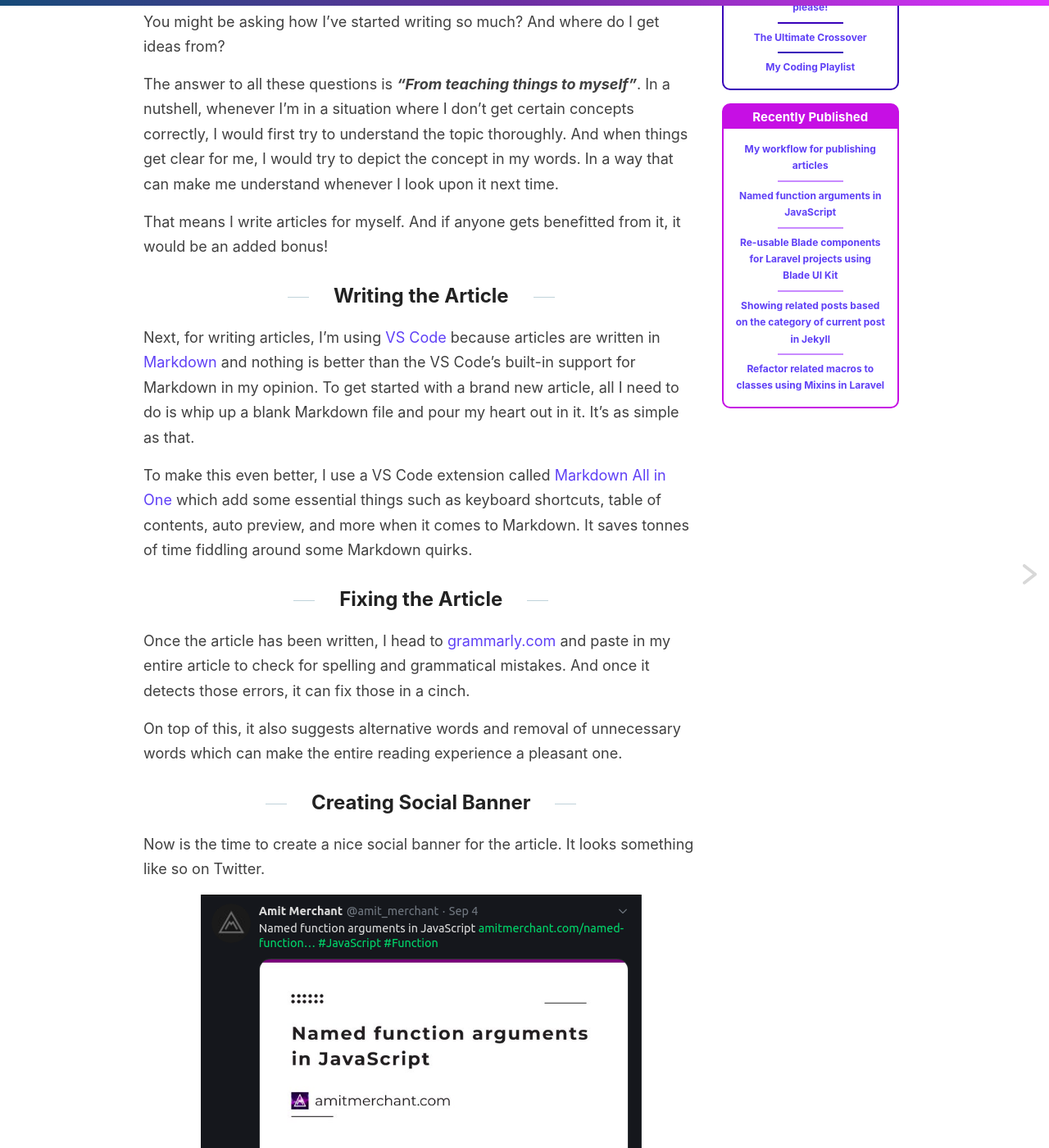
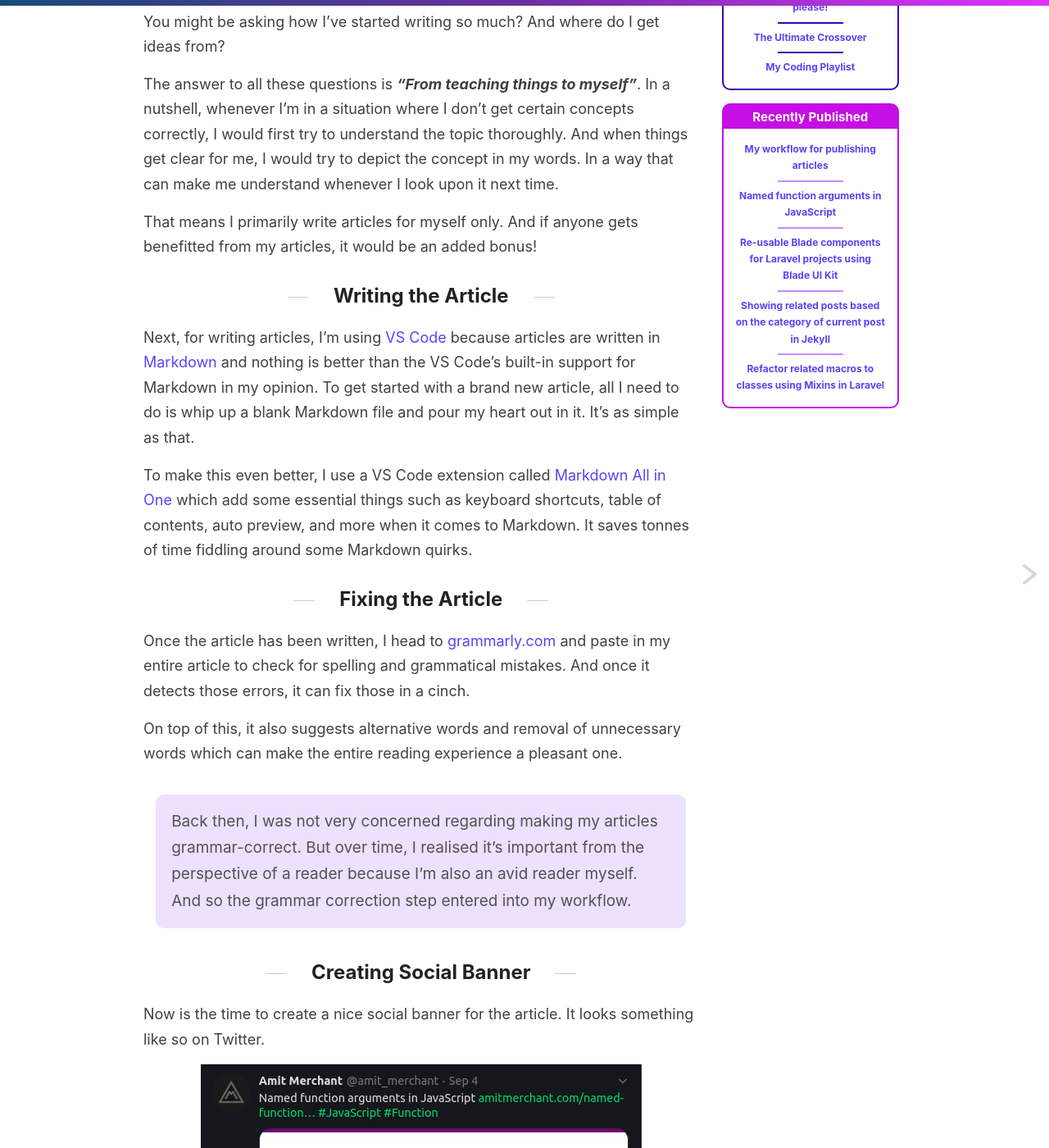
Before and after one commit to varunkumardev/amitmerchant1990.github.io, a Jekyll site: the page built from _posts/2020-09-07-my-workflow-for-publishing-articles.md, in a window 1280 px wide and 1400 px high, scrolled down 712 px. Shown: the whole window at 82% size. Built offline with Jekyll 4.4.1, drawn with Linux system fonts in a browser that asks for light colours; comment, search, counter and statistics services are not loaded.

Commit message:
improve post.

```diff
--- a/_posts/2020-09-07-my-workflow-for-publishing-articles.md
+++ b/_posts/2020-09-07-my-workflow-for-publishing-articles.md
@@ -17,7 +17,7 @@
 
 The answer to all these questions is ***"From teaching things to myself"***. In a nutshell, whenever I'm in a situation where I don't get certain concepts correctly, I would first try to understand the topic thoroughly. And when things get clear for me, I would try to depict the concept in my words. In a way that can make me understand whenever I look upon it next time.
 
-That means I write articles for myself. And if anyone gets benefitted from it, it would be an added bonus!
+That means I primarily write articles for myself only. And if anyone gets benefitted from my articles, it would be an added bonus!
 
 ## Writing the Article
 
@@ -30,6 +30,8 @@
 Once the article has been written, I head to [grammarly.com](https://www.grammarly.com/) and paste in my entire article to check for spelling and grammatical mistakes. And once it detects those errors, it can fix those in a cinch.
 
 On top of this, it also suggests alternative words and removal of unnecessary words which can make the entire reading experience a pleasant one.
+
+> Back then, I was not very concerned regarding making my articles grammar-correct. But over time, I realised it's important from the perspective of a reader because I'm also an avid reader myself. And so the grammar correction step entered into my workflow.
 
 ## Creating Social Banner
 
```
